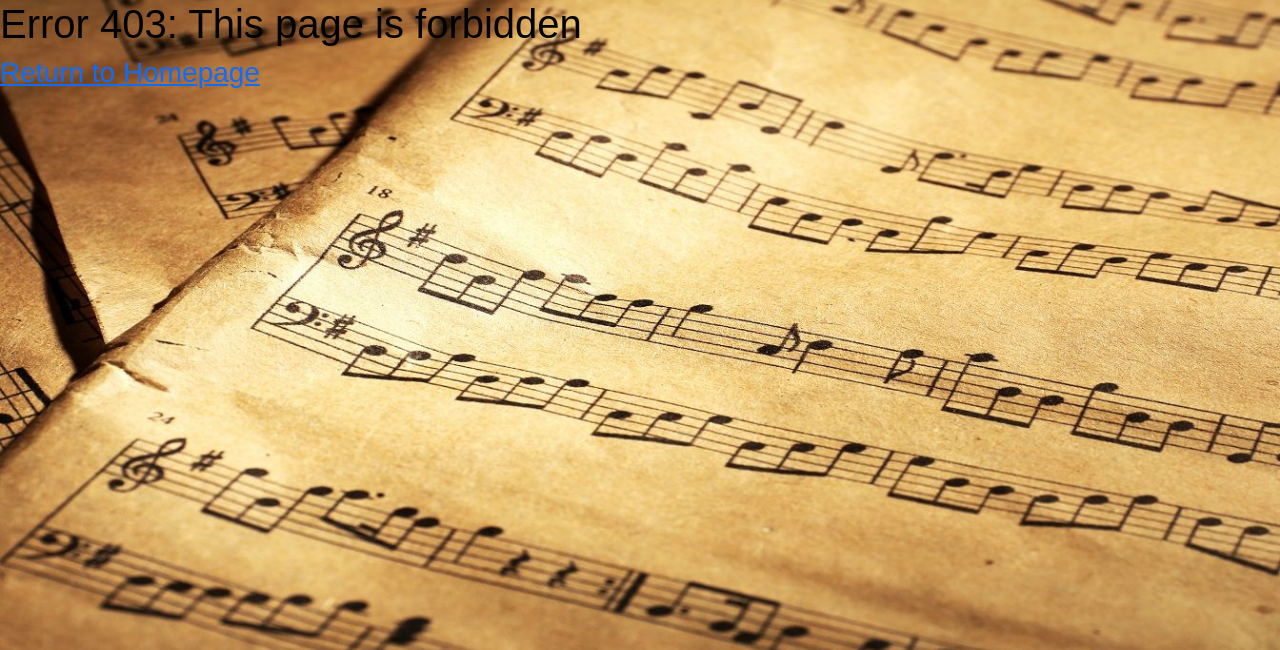
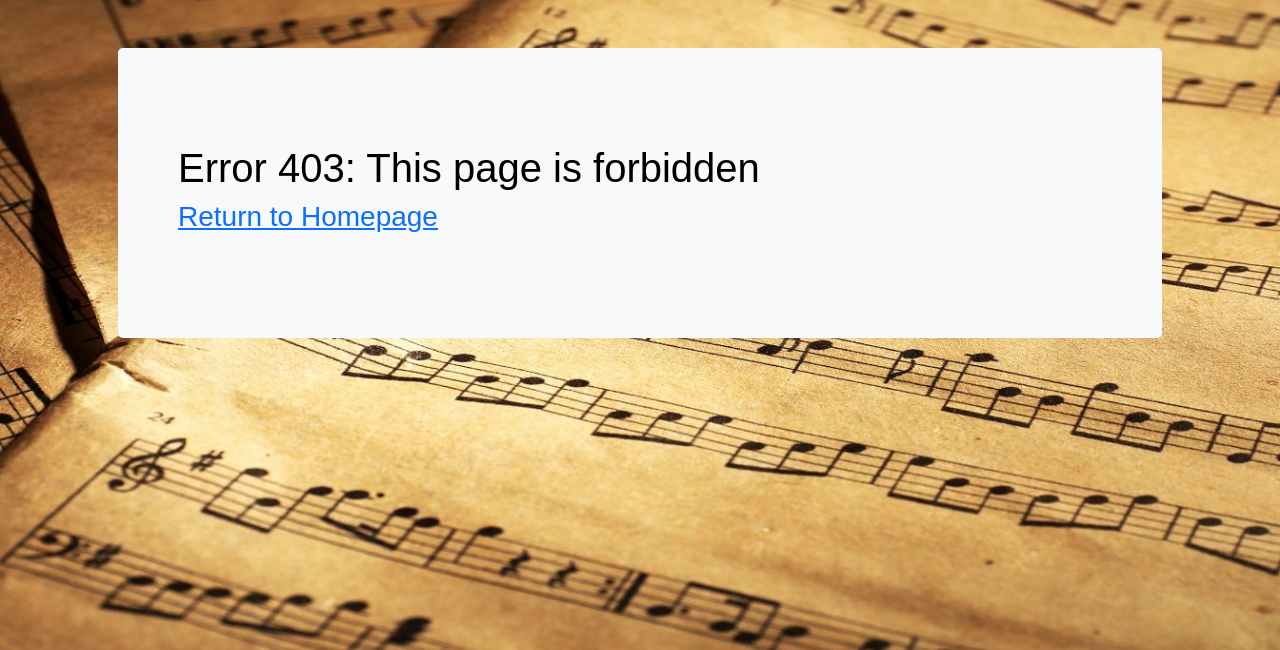
Before and after one commit to JP-QUT-IT/HarmonE-Music, a Flask app: page /Error-403 in a window 1280 px wide. Shown: the part 74-724 px from the top of the page. Run offline with Flask 2, Linux system fonts and the light colour scheme; some libraries are stand-ins or nearby versions.

Commit message:
formatting for error messages

```diff
--- a/music/templates/Error_Handling/403.html
+++ b/music/templates/Error_Handling/403.html
@@ -1,5 +1,13 @@
 {% extends 'base.html' %}
 {% block content %}
-    <h1>Error 403: This page is forbidden</h1>
-    <h3><a href='/'>Return to Homepage</a></h3>
+
+<div class="container p-5">
+    <div class="p-5 mb-4 bg-light rounded-3">
+        <div class="d-flex flex-column align-content-center container-fluid py-5">
+            <h1>Error 403: This page is forbidden</h1>
+            <h3><a href='/'>Return to Homepage</a></h3>
+        </div>
+    </div>
+</div>
+
 {% endblock %}
```
Also changed, not shown: music/templates/Error_Handling/404.html (+10 -2 lines), music/templates/Error_Handling/500.html (+10 -2 lines).
